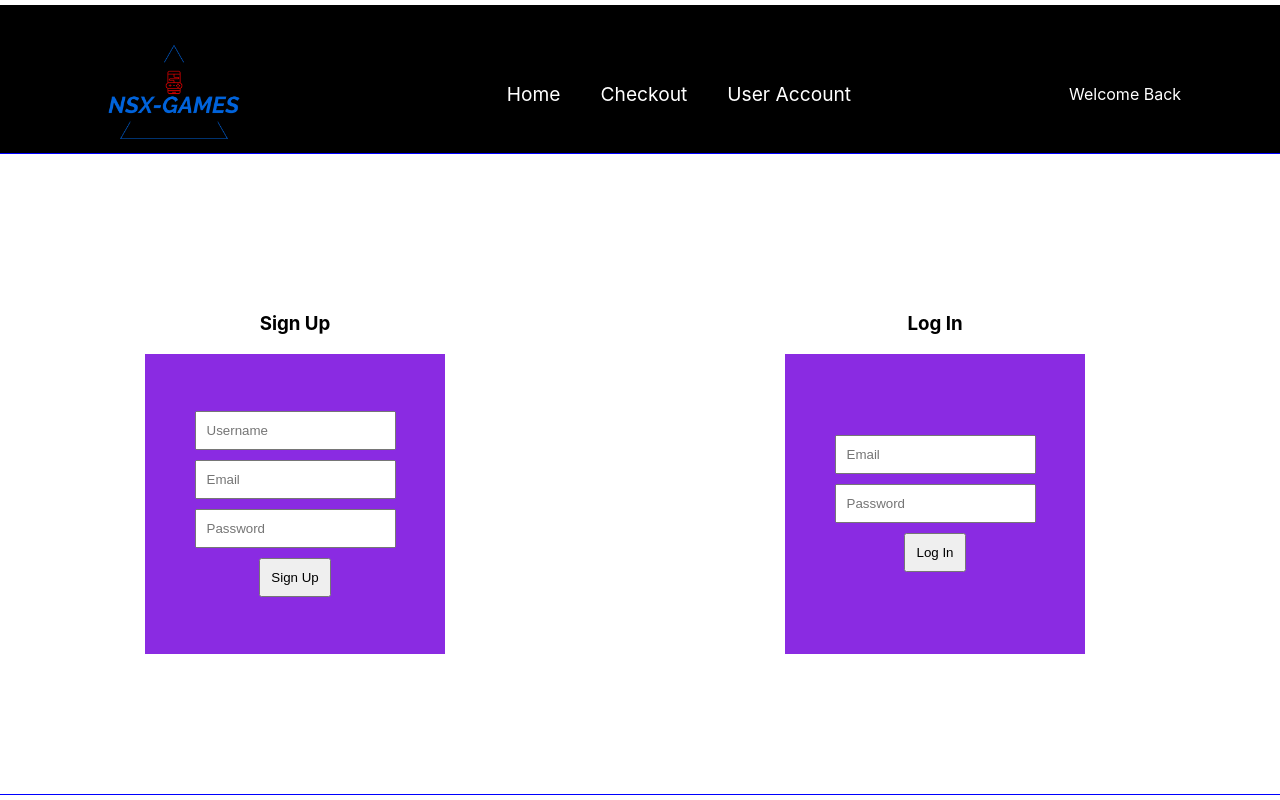
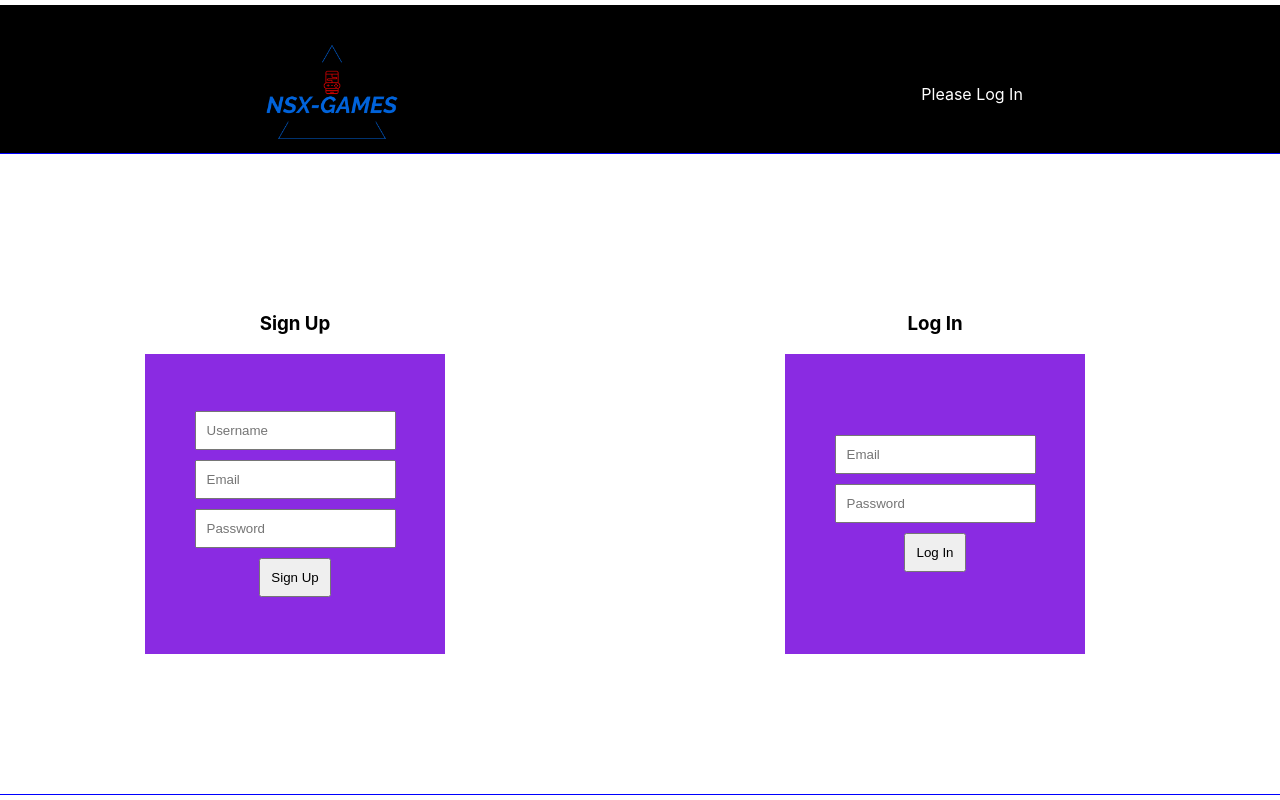
Before and after one commit to fullstack-developer23/fullstack-proj-fe, a React (Create React App) app: page / in a window 1280 px wide. Built offline with nearby package versions, Linux system fonts and the light colour scheme; no server answers.

Commit message:
fixed conditional header for logorsign page and loggedIn page & also displaying username on logging in

```diff
--- a/src/App.js
+++ b/src/App.js
@@ -36,7 +36,7 @@ function App() {
 
   return (
     <div className="app">
-      <Header />
+      <Header loggedIn={loggedIn} setLoggedIn={setLoggedIn} />
       <Routes>
         <Route
           path="/"
@@ -51,7 +51,6 @@ function App() {
             />
           }
         />
-
 
         <Route
           path="/checkout"
--- a/src/components/header/Header.js
+++ b/src/components/header/Header.js
@@ -3,13 +3,22 @@ import { Link } from "react-router-dom";
 import "./Header.css";
 import logo from "./logo.png";
 
-const Header = () => {
+const Header = ({ loggedIn }) => {
   return (
     <header className="header-wrapper">
       <div className="header-inner-container">
         <div className="logo">
           <img src={logo} width="150px" alt="Website-Logo" />
         </div>
+
+        {!loggedIn ? (
+          <>
+            <div className="header-message">
+              <p>Please Log In</p>
+            </div>
+          </>
+        ) : (
+          <>
             <div className="header-nav">
               <nav>
                 <ul>
@@ -26,8 +35,10 @@ const Header = () => {
               </nav>
             </div>
             <div className="header-message">
-          <p>Welcome Back</p>
+              <p>Welcome {loggedIn.username}</p>
             </div>
+          </>
+        )}
       </div>
     </header>
   );
```
Lines whose indentation alone changed are shown as unchanged.
